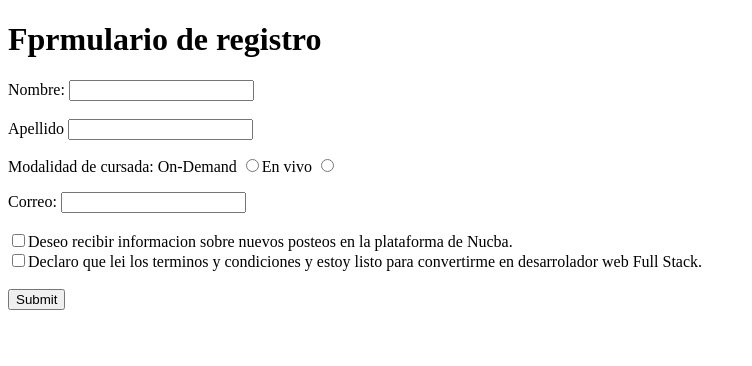
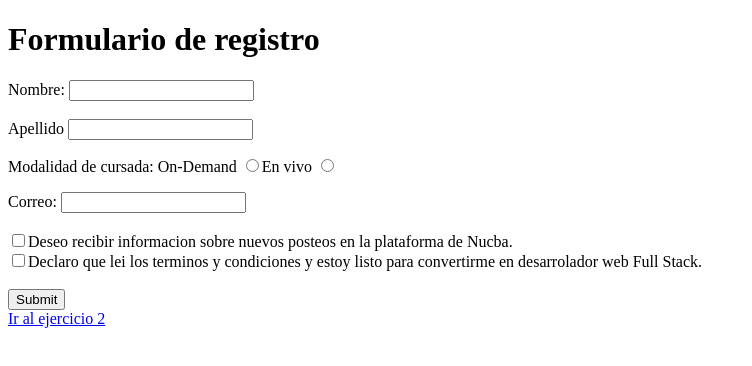
Before and after one commit to JBenjaminNahuel/nucb, a plain HTML site: page index.html in a window 1280 px wide. Shown: the whole page, without its empty margins (0-752 px from the left). Drawn offline with Linux system fonts and the light colour scheme.

Commit message:
agregue etiqueta a

```diff
--- a/index.html
+++ b/index.html
@@ -3,10 +3,10 @@
 <head>
     <meta charset="UTF-8">
     <meta name="viewport" content="width=device-width, initial-scale=1.0">
-    <title>Fprmulario de registro</title>
+    <title>Formulario de registro</title>
 </head>
 <body>
-    <h1>Fprmulario de registro</h1>
+    <h1>Formulario de registro</h1>
   <form>
      <div>
       <label for="nobre">Nombre:</label>
@@ -43,6 +43,7 @@
      <div>
        <input type="submit" id="enviar">
      </div>
+     <a target="blank" href="https://trab2.vercel.app/"> Ir al ejercicio 2</a>
 
 
   </form>
```
